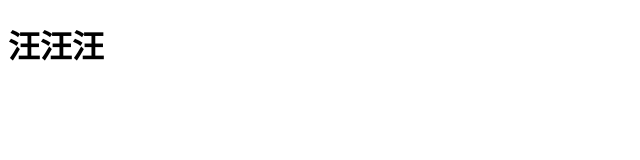
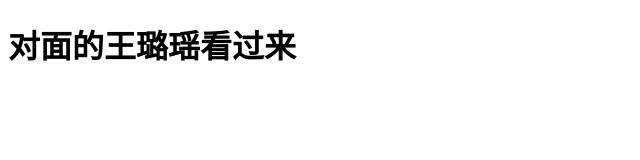
Before and after one commit to xiaobai-325/xiaobai-325.github.io, a plain HTML site: page index.html in a window 1280 px wide. Shown: the whole page, without its empty margins (0-640 px from the left). Drawn offline with Linux system fonts and the light colour scheme.

Commit message:
Update index.html

```diff
--- a/index.html
+++ b/index.html
@@ -5,6 +5,6 @@
 		<title></title>
 	</head>
 	<body>
-    <h1>汪汪汪</h1>
+    <h1>对面的王璐瑶看过来</h1>
 	</body>
 </html>
```
